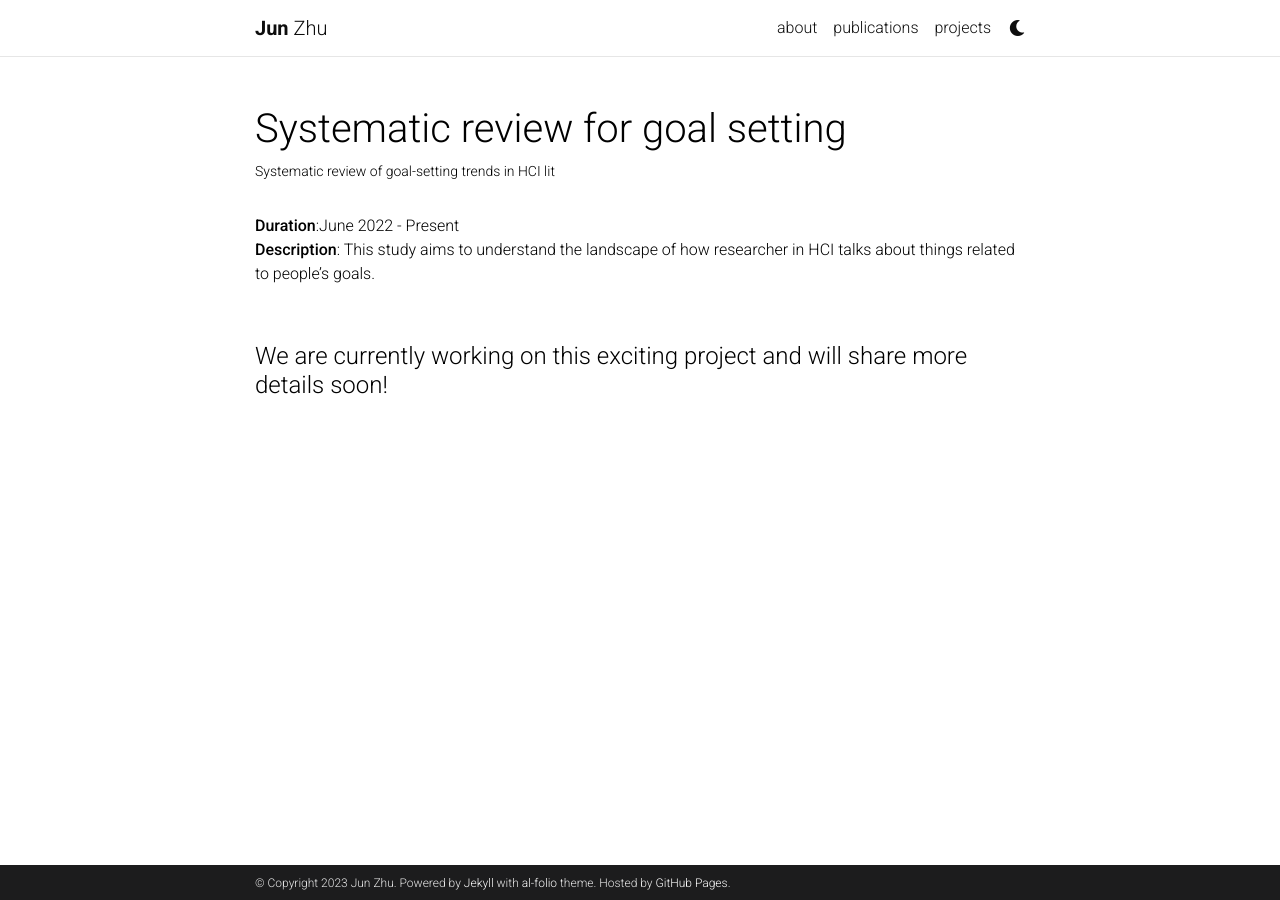
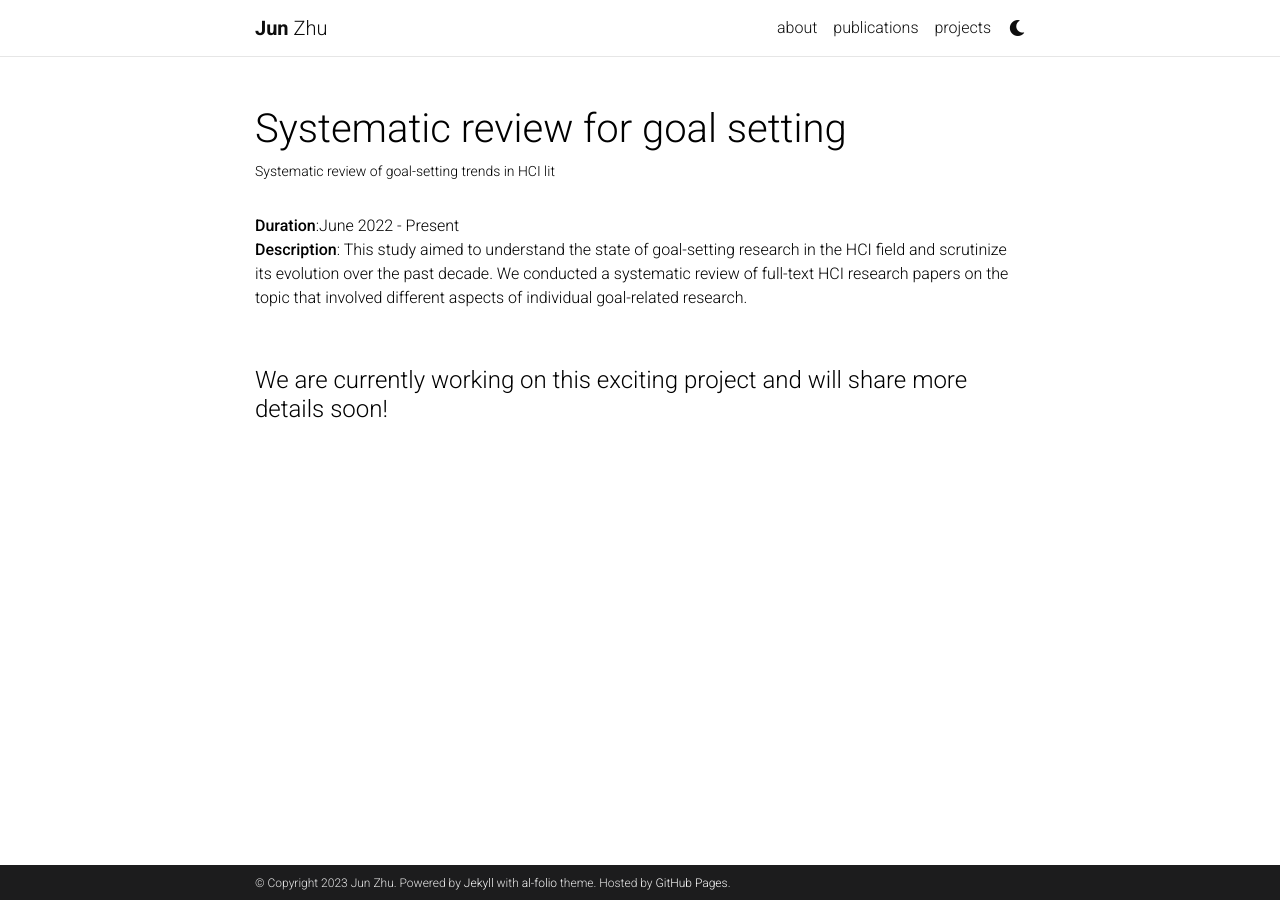
Before and after one commit to issac0723/issac0723.github.io, a Jekyll site: the page built from _projects/5_project.md, in a window 1280 px wide. Built offline with Jekyll 4.4.1, drawn with Linux system fonts in a browser that asks for light colours; comment, search, counter and statistics services are not loaded; a style sheet for code colours, icons or effects is not loaded.

Commit message:
update pub

```diff
--- a/_includes/news.html
+++ b/_includes/news.html
@@ -2,7 +2,7 @@
           <div class="news">
             {% if site.news != blank -%}
             {%- assign news_size = site.news | size -%}
-            <div class="table-responsive" {% if site.news_scrollable and news_size > 3 %}style="max-height: 10vw"{% endif %}>
+            <div class="table-responsive" {% if site.news_scrollable and news_size > 4 %}style="max-height: 10vw"{% endif %}>
               <table class="table table-sm table-borderless">
               {%- assign news = site.news | reverse -%}
               {% if site.news_limit %}
--- a/_projects/5_project.md
+++ b/_projects/5_project.md
@@ -8,7 +8,7 @@ category: Research
 ---
 
 **Duration**:June 2022 - Present
-**Description**: This study aims to understand the landscape of how researcher in HCI talks about things related to people’s goals.
+**Description**: This study aimed to understand the state of goal-setting research in the HCI field and scrutinize its evolution over the past decade. We conducted a systematic review of full-text HCI research papers on the topic that involved different aspects of individual goal-related research.
 
 
 <br>
```
Also changed, not shown: _bibliography/papers.bib (+12 -0 lines), _news/announcement_5.md (added, +7 -0 lines), _pages/about.md (+3 -3 lines).
